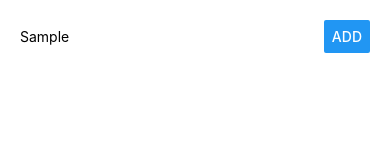
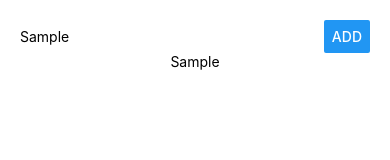
Before and after one commit to thienhv/pj-rn-basic, a React Native app: screen / in a window 390 px wide. Both pictures are taken after typing "Sample" into the empty fields and a click on the button "ADD". Shown: the top 160 px of the page. Built offline with nearby package versions, Linux system fonts and the light colour scheme.

Commit message:
Add handle submit button

```diff
--- a/App.js
+++ b/App.js
@@ -3,12 +3,26 @@ import { StyleSheet, Text, View, TextInput, Button } from 'react-native';
 
 export default class App extends React.Component {
   state = {
-    placeName: ''
+    placeName: '',
+    places: []
   }
   placeNameChangeHandler = val => {
     this.setState({placeName: val});
   }
+  placeSubmitHandler = () => {
+    if(this.state.placeName.trim() === '') {
+      return;
+    }
+    this.setState(prevState => {
+      return {
+        places: prevState.places.concat(prevState.placeName)
+      }
+    });
+  }
   render() {
+    const placesOutput = this.state.places.map((place, i) => (
+      <Text key={i}>{place}</Text>
+    ));
     return (
       <View style={styles.container}>
         <View style={styles.inputContainer}>
@@ -17,7 +31,13 @@ export default class App extends React.Component {
             value={this.state.placeName}
             placeholder='Enter a text'
             onChangeText={this.placeNameChangeHandler}/>
-          <Button title='Add' style={styles.placeButton}/>
+          <Button
+            title='Add'
+            style={styles.placeButton}
+            onPress={this.placeSubmitHandler}/>
+        </View>
+        <View>
+          {placesOutput}
         </View>
       </View>
     );
```
